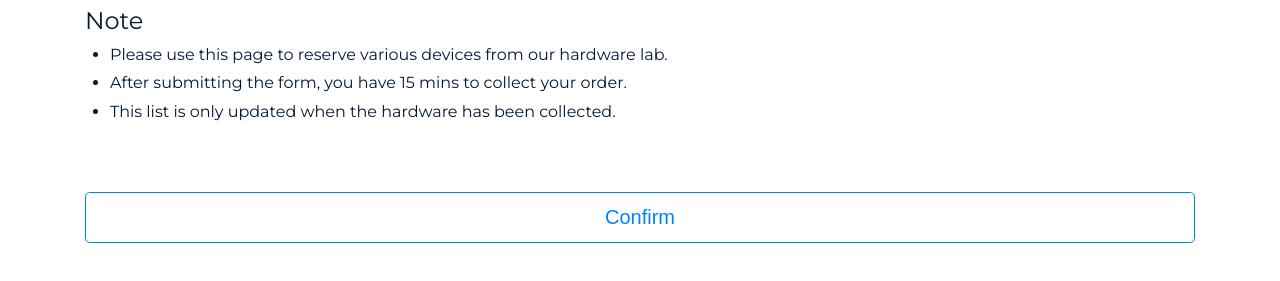
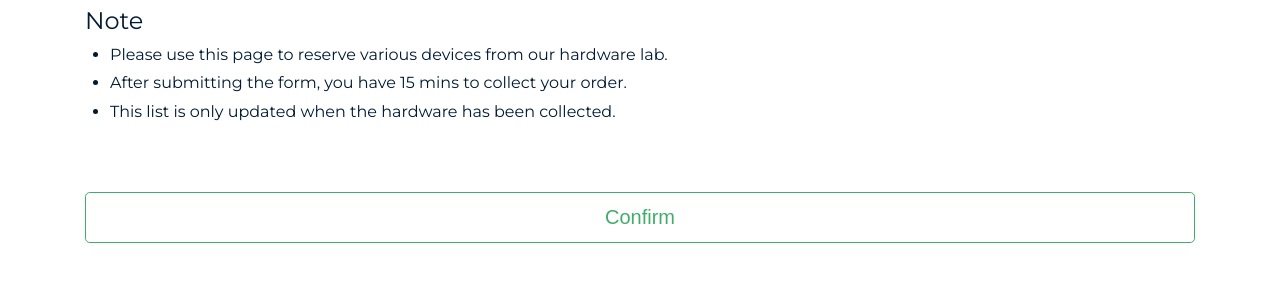
Before and after one commit to ichealthhack/hub, a plain HTML site: page hardware.html in a window 1280 px wide. Shown: the part 177-458 px from the top of the page. Drawn offline with nearby package versions, Linux system fonts and the light colour scheme; some packages are replaced by stand-ins of ours; no server answers; a script that the page names is missing.

Commit message:
Deploy ichealthhack/hub@58339f2a2fbc1f72370512b4a8144f50bc273e20

```diff
--- a/css/styles.css
+++ b/css/styles.css
@@ -342,11 +342,11 @@ textarea {
 
 .btn.btn-primary {
     background-color: transparent;
-    border:1px solid #007FFF;
+    border:1px solid #40ad6a;
     -webkit-transition: all .35s;
     -moz-transition: all .35s;
     transition: all .35s;
-    color:#007FFF;
+    color:#40ad6a;
 }
 
 .btn.btn-primary:hover {
```
Also changed, not shown: index.html (+1 -1 lines).
